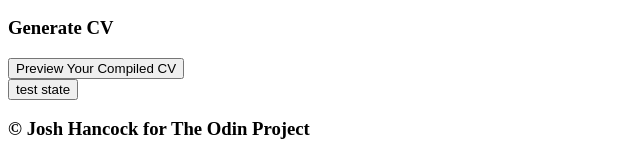
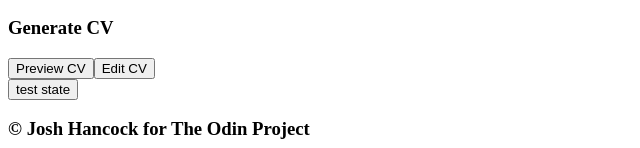
Before and after one commit to livingicon/cv-project, a React (Create React App) app: page / in a window 1280 px wide. Shown: the part 597-745 px from the top of the page, without its empty margins (0-640 px from the left). Built offline with nearby package versions, Linux system fonts and the light colour scheme.

Commit message:
Begin experimenting with toggling innerHTML on button onClick

```diff
--- a/src/components/Main.js
+++ b/src/components/Main.js
@@ -14,6 +14,10 @@ class Main extends Component {
     super(props);
 
     this.state = {
+      isHidden: true,
+      edCount: 1,
+      praxCount: 1,
+      previewState: [],
       setEd: [
         <EdForm
           key={1}
@@ -29,24 +33,24 @@ class Main extends Component {
           handleChangeInput={this.handleChangeInput}
           deleteForm={this.deleteForm}
         />
-      ],
-      // setGeneralInfo: {
-      //   firstName: "",
-      //   lastName: "",
-      //   email: "",
-      //   phone: ""
-      // },
-      // setPraxExp: {
-      //   position: "",
-      //   employer: "",
-      //   jobFrom: "",
-      //   jobTo: "",
-      //   tasks: ""
-      // },
-      edCount: 1,
-      praxCount: 1,
-      previewState: []
+      ]
     };
+  }
+
+  onSubmitPreviewCV = (e) => {
+    e.preventDefault();
+    e.target.innerHTML === 'Preview CV' ? e.target.innerHTML = 'Edit CV' : e.target.innerHTML = 'Preview CV';
+    this.setState({
+      previewState: this.state.previewState.concat(Object.entries(this.state).filter(object => object[1] !== ""))
+    })
+  }
+
+  toggleHidden = (e) => {
+    e.preventDefault();
+    e.target.innerHTML === 'Preview CV' ? e.target.innerHTML = 'Edit CV' : e.target.innerHTML = 'Preview CV';
+    this.setState({
+      isHidden: !this.state.isHidden
+    })
   }
 
   handleChangeInput = (e) => {
@@ -83,12 +87,6 @@ class Main extends Component {
     }
   }
 
-
-
-
-
-
-
   deleteForm = (e) => {
     e.preventDefault();
     if(e.target.innerHTML === "remove education"){
@@ -111,18 +109,9 @@ class Main extends Component {
     }
   }
 
-
   checkState = (e) => {
     e.preventDefault();
     console.log(this.state);
-  }
-
-
-  onSubmitPreviewCV = (e) => {
-    e.preventDefault();
-    this.setState({
-      previewState: this.state.previewState.concat(Object.entries(this.state).filter(object => object[1] !== ""))
-    })
   }
 
   render() {
@@ -149,6 +138,7 @@ class Main extends Component {
 
         <CVPreview
           onSubmitPreviewCV={this.onSubmitPreviewCV}
+          toggleHidden={this.toggleHidden}
         />
         <button onClick={this.checkState}>test state</button>
       </div>
--- a/src/components/Main/CVPreview.js
+++ b/src/components/Main/CVPreview.js
@@ -5,12 +5,13 @@ import React, { Component } from 'react';
 class CVPreview extends Component {
 
   render() {
-    const { onSubmitPreviewCV } = this.props;
+    const { onSubmitPreviewCV, toggleHidden } = this.props;
 
     return (
       <div className="cv_preview">
         <h3>Generate CV</h3>
-        <button onClick={onSubmitPreviewCV}>Preview Your Compiled CV</button>
+        <button onClick={onSubmitPreviewCV}>Preview CV</button>
+        <button onClick={toggleHidden}>Edit CV</button>
       </div>
     );
   }
```
